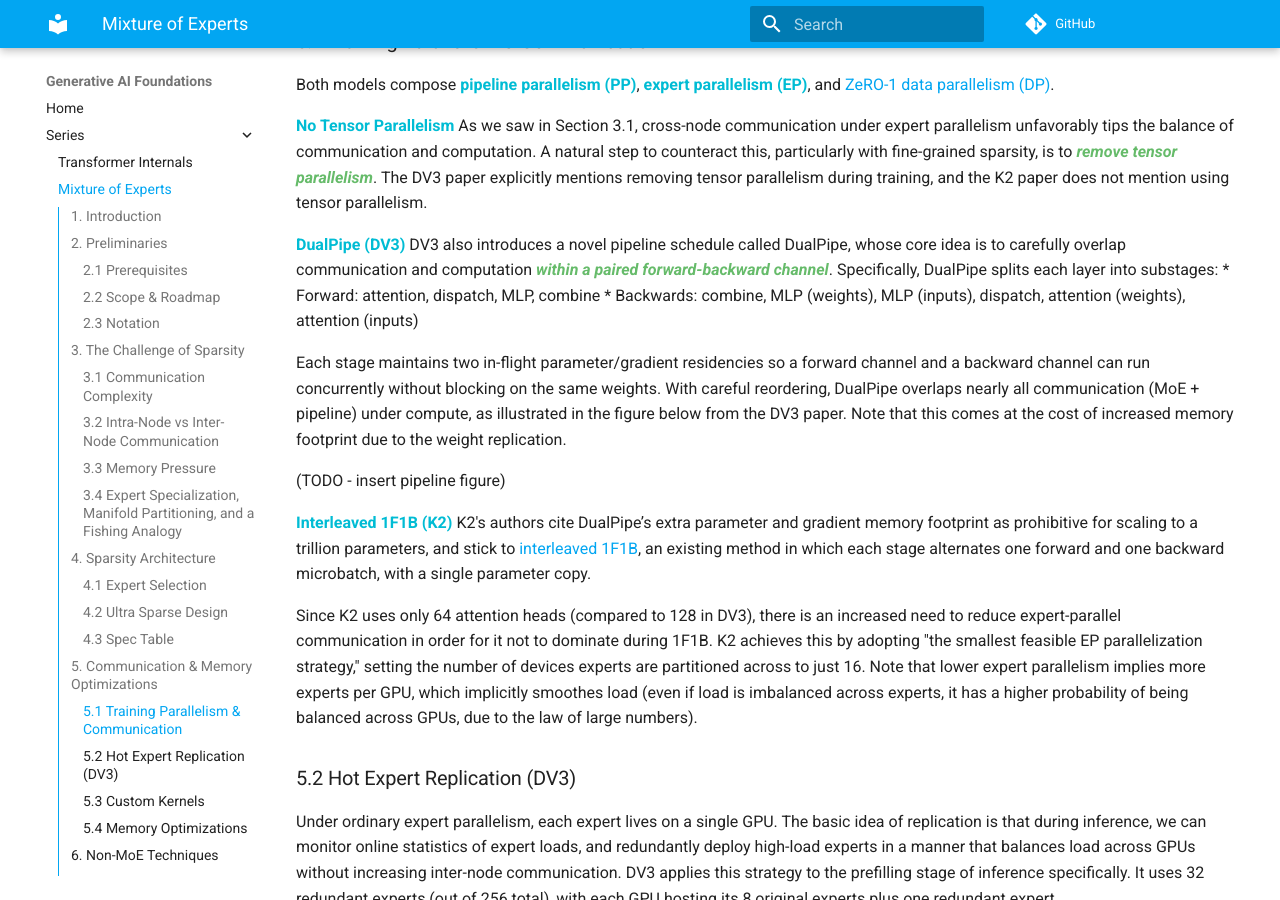
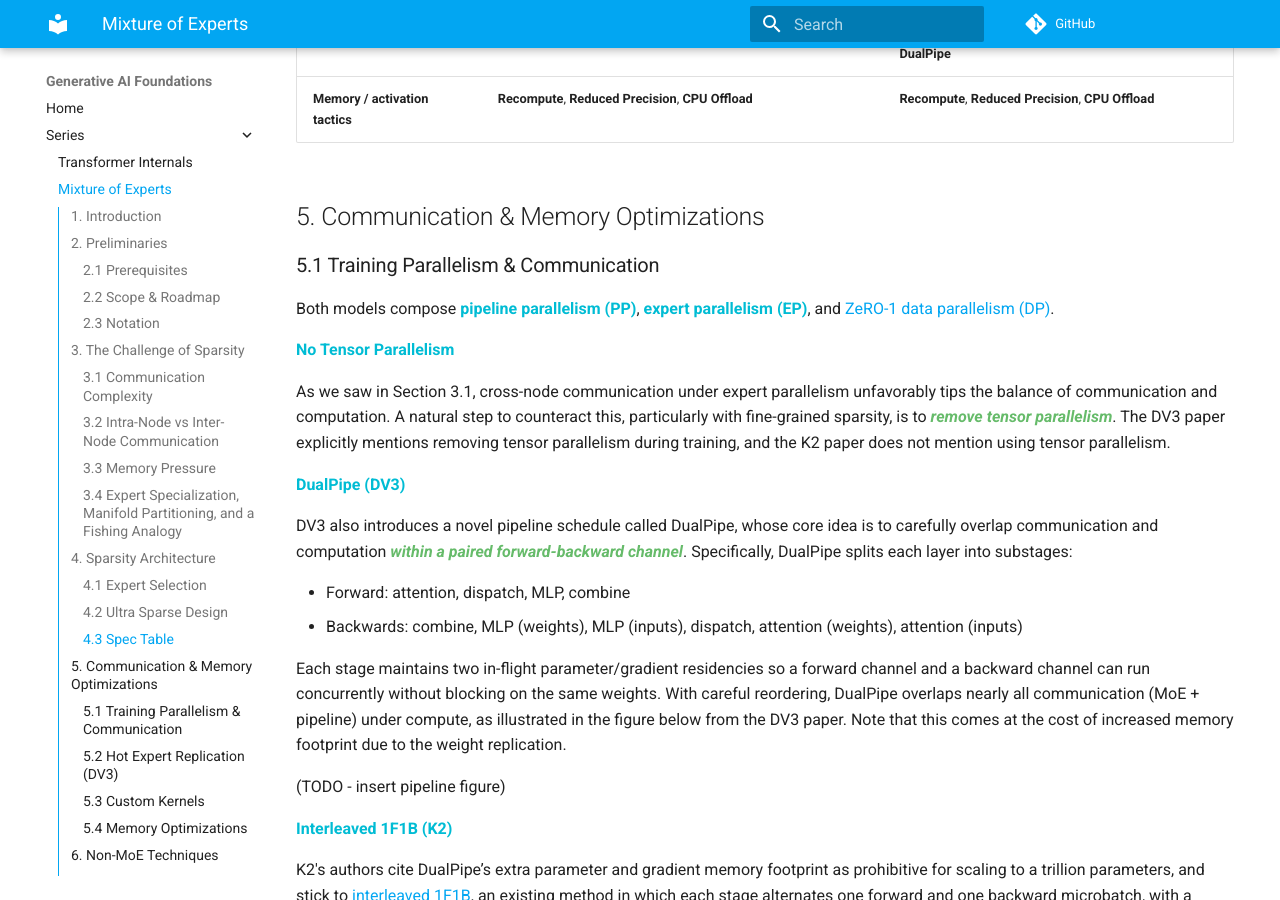
Before and after one commit to PranavSriram18/genai_foundations, an MkDocs documentation site: the page built from docs/series/moe.md, in a window 1280 px wide and 900 px high, scrolled down 6382 px. Built offline with MkDocs 1.6.1 and Material for MkDocs 9.7.7, drawn with Linux system fonts in a browser that asks for light colours; comment, search, counter and statistics services are not loaded; part of the change alters nothing that is shown; some of the changed text lies outside the part shown.

Commit message:
formatting

```diff
--- a/docs/series/moe.md
+++ b/docs/series/moe.md
@@ -106,15 +106,18 @@ like compute, the amount of state we need to persist for the backward pass (besi
 themselves) scales with $k$, not $m$. A few issues complicate this picture.
 
 <span class="term">Routing Metadata</span>
+
 Routing necessitates a lot of bookkeeping: top-k indices, permutation maps, and scatter/gather
 layouts to invert token dispatch for the backwards pass, plus moving averages/auxiliary terms for
 load balancing. This is still $O(kT)$, but nontrivial overhead nonetheless.
 
 <span class="term">Comms Buffers</span>
+
 Under expert parallelism, tokens are packed into per-destination fixed-capacity send/recv buffers.
 Padding becomes significant under imbalanced loads, particularly early in training.
 
 <span class="term">Optimizer State</span>
+
 Modern learning algorithms like Muon or Adam require per-parameter additional state, which grows
 with $m$ rather than $k$. As the K2 paper notes, "after reserving space for
 parameters, gradient buffers, and optimizer states, the remaining \[HBM\] is insufficient to hold
@@ -165,6 +168,7 @@ DV3 introduces two core twists: <span class="term">auxiliary-free load balancing
 term (discussed in Part 2) and <span class="term">dispersion bounding</span>, discussed below.
 
 <span class="term">Dispersion Bounding (DV3)</span>
+
 Dispersion bounding explicitly caps how many <span class="idea">nodes</span> a single token may
 touch in an MoE layer. Ordinary MoE routing simply selects the experts with the top $k$ scores. DV3
 constrains this selection so that the selected experts reside in <span class="idea">at most 4
@@ -192,7 +196,10 @@ models to some of their contemporaries, and highlights why this is so impressive
 | <span class="term">Mixtral 8x22B</span> | 8 | 2 | 4.0 | **141B** | **~39B** |
 | <span class="term">Llama 3.1 405B</span> | 1 | 1 | 1.0 | **405B** | **405B** |
 
+TODO - switch transformer and other google models?
+
 <span class="term">Sparsity Scaling Laws</span>
+
 The K2 paper develops an empirical <span class="idea">Sparsity Scaling Law</span>, in which they
 observe:
 
@@ -238,6 +245,7 @@ Both models compose <span class="term">pipeline parallelism (PP)</span>, <span c
 parallelism (EP)</span>, and [ZeRO-1 data parallelism (DP)](https://awsdocs-neuron.readthedocs-hosted.com/en/latest/frameworks/torch/torch-neuronx/tutorials/training/zero1_gpt2.html)</span>.
 
 <span class="term">No Tensor Parallelism</span>
+
 As we saw in Section 3.1, cross-node communication under expert parallelism unfavorably tips the
 balance of communication and computation. A natural step to counteract this, particularly with
 fine-grained sparsity, is to <span class="idea">remove tensor parallelism</span>. The DV3 paper
@@ -245,10 +253,12 @@ explicitly mentions removing tensor parallelism during training, and the K2 pape
 using tensor parallelism.
 
 <span class="term">DualPipe (DV3)</span>
+
 DV3 also introduces a novel pipeline schedule called DualPipe, whose core idea is to carefully
 overlap communication and computation
 <span class="idea">within a paired forward-backward channel</span>. Specifically, DualPipe splits
 each layer into substages:
+
 * Forward: attention, dispatch, MLP, combine
 * Backwards: combine, MLP (weights), MLP (inputs), dispatch, attention (weights), attention (inputs)
 
@@ -261,6 +271,7 @@ to the weight replication.
 (TODO - insert pipeline figure)
 
 <span class="term">Interleaved 1F1B (K2)</span>
+
 K2's authors cite DualPipe’s extra parameter and gradient memory footprint as prohibitive for
 scaling to a trillion parameters, and stick to
 [interleaved 1F1B](https://colossalai.org/docs/features/pipeline_parallel/), an existing method
@@ -290,6 +301,7 @@ topology, pipeline schedule (DualPipe), and custom kernels are all jointly optim
 
 ### 5.4 Memory Optimizations
 <span class="term">Activation Recomputation</span>
+
 Activation recomputation is a standard idea in pretraining, wherein certain high-memory, low-compute
 layers are <span class="idea">recomputed</span> during the backwards pass rather than persisting
 their activations, effectively trading a little compute overhead for large memory savings. This is
@@ -302,6 +314,7 @@ K2 uses aggressive activation recomputation, applying it to LayerNorm, SwiGLU, M
 and MoE down-projections. DV3 applies activation recomputation to RMSNorm and MLA up-projections.
 
 <span class="term">CPU Offloading</span>
+
 The basic idea of CPU offloading is to move pieces of state computed on GPUs over to CPU RAM (or
 even compute them entirely on CPUs), where possible.
 
@@ -312,10 +325,12 @@ DV3 maintains an exponential moving average (EMA) of model parameters during tra
 storing these in GPU memory, these are stored in CPU memory, and <span class="idea">updated asynchronously</span>.
 
 <span class="term">KV Cache Reduction</span>
+
 Both DV3 and K2 reduce KV cache memory footprint via Multi-Head Latent Attention (MLA), discussed in
 the next subsection.
 
 <span class="term">Reduced Precision</span>
+
 Both DV3 and K2 make extensive use of reduced precision. This is a large topic in its own right,
 and we'll leave a detailed treatment to a future article.
 
@@ -324,16 +339,19 @@ Below we highlight a few other significant architectural innovations in K2 and D
 directly connected to sparsity but still highly influence overall efficiency.
 
 <span class="term">Multi-Token Prediction (DV3)</span>
+
 DV3 trains the model to the next two tokens simultaneously, as opposed to single next token
 prediction. During inference, this prediction can be used for speculative decoding, enabling a
 ~1.8x TPS speedup in practice.
 
 <span class="term">MLA (DV3 and K2)</span>
+
 Both DV3 and K2 use <span class="term">Multi-head Latent Attention</span>, a novel attention
 mechanism introduced by DV3. MLA factors attention through a lower-dim latent and caches this latent
 during inference, cutting KV size and memory traffic without accuracy regressions.
 
 <span class="term">MuonClip (K2)</span>
+
 K2’s training stability hinges on <span class="term">MuonClip</span>, which augments the
 [Muon](https://jeremybernste.in/writing/deriving-muon) algorithm with a <span class="idea">QK-clip</span> to prevent exploding
 attention logits. The paper reports 15.5T tokens of pretraining without loss spikes.
```
